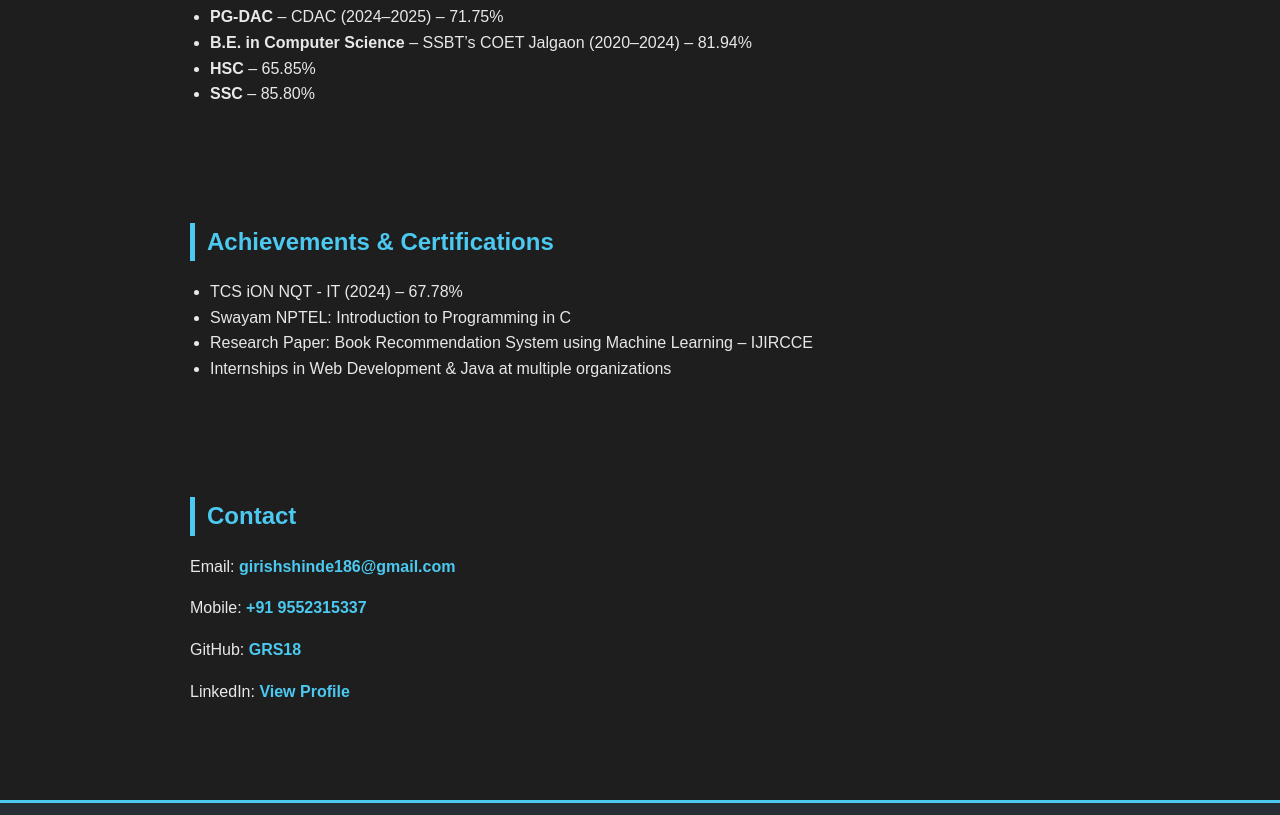
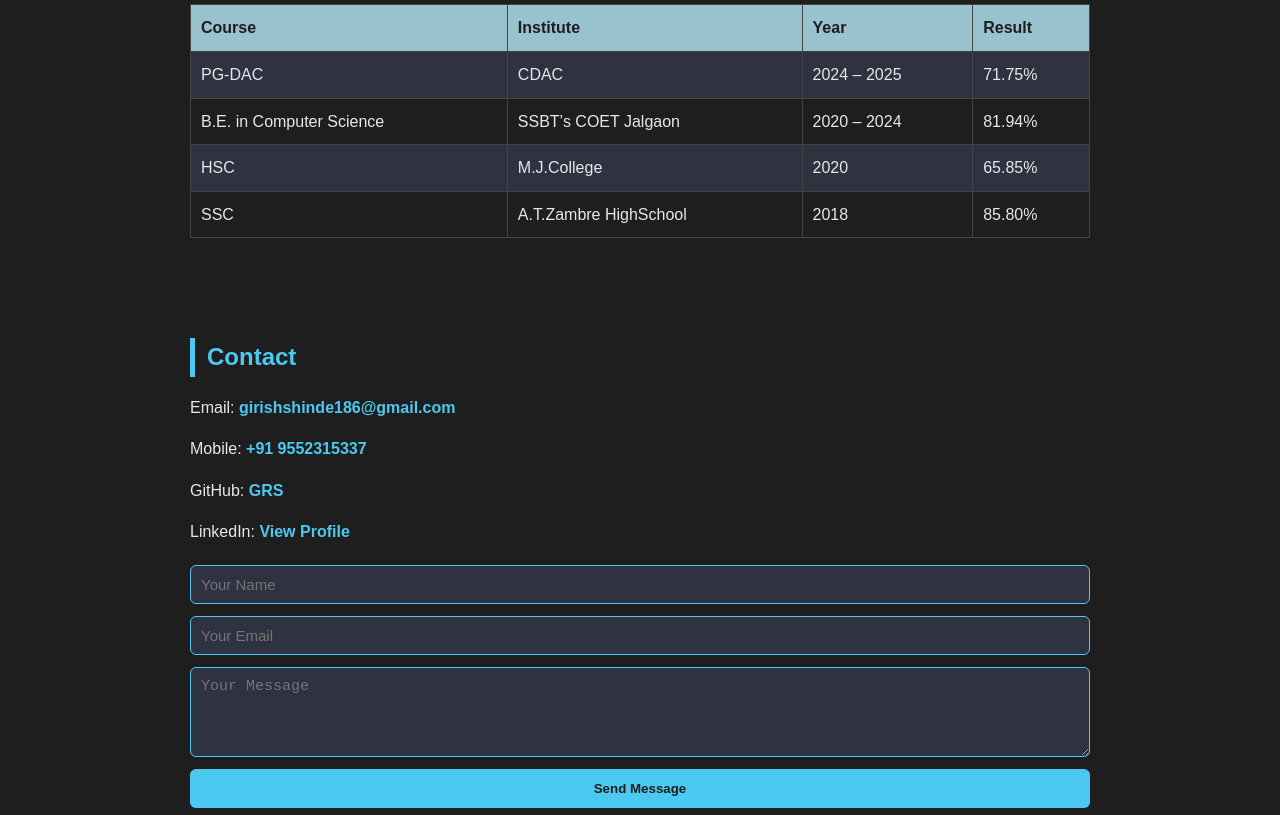
Before and after one commit to GRS18/profile-page, a plain HTML site: page index.html in a window 1280 px wide. Shown: the part 2245-3060 px from the top of the page. Drawn offline with Linux system fonts and the light colour scheme.

Commit message:
Add Education Table with data

```diff
--- a/index.html
+++ b/index.html
@@ -5,46 +5,55 @@
     <meta name="viewport" content="width=device-width, initial-scale=1.0" />
     <title>Girish Shinde | Software Engineer Portfolio</title>
     <link rel="stylesheet" href="style.css" />
-  <meta name="description" content="Portfolio of Girish Shinde — Full Stack Java Developer and Web Application Engineer.">
+    <meta
+      name="description"
+      content="Portfolio of Girish Shinde — Full Stack Java Developer and Web Application Engineer."
+    />
   </head>
 
   <body>
     <!-- ===== HEADER ===== -->
     <header class="header">
-    <!-- ✅ Profile Image -->
-    <img src="images/GRS.png" alt="Girish Shinde" class="profile-img">
+      <!-- Profile Image -->
+      <img src="images/GRS.png" alt="Girish Shinde" class="profile-img" />
 
       <h1>Girish Shinde</h1>
       <p class="role">Full Stack Java Developer | Web Application Engineer</p>
       <p class="location">Pune, Maharashtra</p>
       <p class="contact">
-      Email: <a href="mailto:girishshinde186@gmail.com">girishshinde186@gmail.com</a> |
-      Mobile: <a href="tel:+919552315337">+91 9552315337</a> |
+        Email:
+        <a href="mailto:girishshinde186@gmail.com">girishshinde186@gmail.com</a>
+        | Mobile: <a href="tel:+919552315337">+91 9552315337</a> |
         <a href="https://github.com/GRS18" target="_blank">GitHub</a> |
-      <a href="https://www.linkedin.com/in/girish-shinde-8a7907227" target="_blank">LinkedIn</a>
+        <a
+          href="https://www.linkedin.com/in/girish-shinde-8a7907227"
+          target="_blank"
+          >LinkedIn</a
+        >
       </p>
     </header>
 
     <!-- ===== MAIN ===== -->
     <main>
-
       <!-- ABOUT SECTION -->
       <section id="about" class="section">
         <h2>About Me</h2>
         <p>
-        I’m a passionate developer focused on building full-stack web applications using
+          I’m a passionate developer focused on building full-stack web
+          applications using
           <strong>Java, Spring Boot, React</strong>, and <strong>MySQL</strong>.
-        I’ve completed my <strong>PG-DAC</strong> from <strong>CDAC (71.75%)</strong> and
+          I’ve completed my <strong>PG-DAC</strong> from
+          <strong>CDAC (71.75%)</strong> and
           <strong>B.E. in Computer Science (81.94%)</strong>.
         </p>
         <p>
           Currently, I’m working at <strong>thinkbridge</strong> as an
-        <strong>Apprentice Software Engineer</strong>, where I’m enhancing my skills in real-world
-        software projects and modern web development.
+          <strong>Apprentice Software Engineer</strong>, where I’m enhancing my
+          skills in real-world software projects and modern web development.
         </p>
         <p>
-        I love building user-friendly interfaces and clean, maintainable code that turns ideas into
-        impactful products.
+          I love building user-friendly interfaces and clean, maintainable code
+          that turns ideas into impactful products.
         </p>
       </section>
 
@@ -67,16 +76,19 @@
         <article class="project">
           <h3>NestOp's — Society Management System</h3>
           <p>
-          Developed using <strong>Java(Spring Boot)</strong>, <strong>ReactJS</strong>, and <strong>MySQL</strong>.
-          A system to manage society operations like billing, maintenance, communication and many more in a single dashboard.
+            Developed using <strong>Java(Spring Boot)</strong>,
+            <strong>ReactJS</strong>, and <strong>MySQL</strong>. A system to
+            manage society operations like billing, maintenance, communication
+            and many more in a single dashboard.
           </p>
         </article>
 
         <article class="project">
           <h3>Book Recommendation System using Machine Learning</h3>
           <p>
-          Created with <strong>Python</strong>, <strong>Flask</strong>, <strong>HTML/CSS</strong>, and
-          <strong>JavaScript</strong>. Provides personalized book suggestions using machine learning algorithms.
+            Created with <strong>Python</strong>, <strong>Flask</strong>,
+            <strong>HTML/CSS</strong>, and <strong>JavaScript</strong>. Provides
+            personalized book suggestions using machine learning algorithms.
           </p>
         </article>
       </section>
@@ -86,14 +98,19 @@
         <h2>Experience</h2>
 
         <!-- Thinkbridge Logo -->
-      <img src="images/thinkbridge logo.jpg" alt="Thinkbridge" class="company-logo">
+        <img
+          src="images/thinkbridge logo.jpg"
+          alt="Thinkbridge"
+          class="company-logo"
+        />
 
         <article>
           <h3>Apprentice Software Engineer — Thinkbridge</h3>
           <p><strong>Duration:</strong> Nov 2025 – Present</p>
           <p>
-          Working on full-stack development using Different Languages and modern frameworks.
-          Gaining experience in debugging, teamwork, and clean software design.
+            Currently undergoing the Thinkschool Apprenticeship Program at Thinkbridge, focusing on
+      building full-stack development skills in HTML and CSS. Working on guided tasks,
+      code reviews, and learning clean code practices through real-world exercises.
           </p>
         </article>
       </section>
@@ -101,32 +118,75 @@
       <!-- EDUCATION SECTION -->
       <section id="education" class="section">
         <h2>Education</h2>
-      <ul>
-        <li><strong>PG-DAC</strong> – CDAC (2024–2025) – 71.75%</li>
-        <li><strong>B.E. in Computer Science</strong> – SSBT’s COET Jalgaon (2020–2024) – 81.94%</li>
-        <li><strong>HSC</strong> – 65.85%</li>
-        <li><strong>SSC</strong> – 85.80%</li>
-      </ul>
-    </section>
 
-    <!-- ACHIEVEMENTS SECTION -->
-    <section id="achievements" class="section">
-      <h2>Achievements & Certifications</h2>
-      <ul>
-        <li>TCS iON NQT - IT (2024) – 67.78%</li>
-        <li>Swayam NPTEL: Introduction to Programming in C</li>
-        <li>Research Paper: Book Recommendation System using Machine Learning – IJIRCCE</li>
-        <li>Internships in Web Development & Java at multiple organizations</li>
-      </ul>
+        <table class="edu-table">
+          <tr>
+            <th>Course</th>
+            <th>Institute</th>
+            <th>Year</th>
+            <th>Result</th>
+          </tr>
+
+          <tr>
+            <td>PG-DAC</td>
+            <td>CDAC</td>
+            <td>2024 – 2025</td>
+            <td>71.75%</td>
+          </tr>
+
+          <tr>
+            <td>B.E. in Computer Science</td>
+            <td>SSBT’s COET Jalgaon</td>
+            <td>2020 – 2024</td>
+            <td>81.94%</td>
+          </tr>
+
+          <tr>
+            <td>HSC</td>
+            <td>M.J.College</td>
+            <td>2020</td>
+            <td>65.85%</td>
+          </tr>
+
+          <tr>
+            <td>SSC</td>
+            <td>A.T.Zambre HighSchool</td>
+            <td>2018</td>
+            <td>85.80%</td>
+          </tr>
+        </table>
       </section>
 
       <!-- CONTACT SECTION -->
       <section id="contact" class="section">
         <h2>Contact</h2>
-      <p>Email: <a href="mailto:girishshinde186@gmail.com">girishshinde186@gmail.com</a></p>
+        <p>
+          Email:
+          <a href="mailto:girishshinde186@gmail.com"
+            >girishshinde186@gmail.com</a
+          >
+        </p>
         <p>Mobile: <a href="tel:+919552315337">+91 9552315337</a></p>
-      <p>GitHub: <a href="https://github.com/GRS18" target="_blank">GRS18</a></p>
-      <p>LinkedIn: <a href="https://www.linkedin.com/in/girish-shinde-8a7907227" target="_blank">View Profile</a></p>
+        <p>
+          GitHub: <a href="https://github.com/GRS18" target="_blank">GRS</a>
+        </p>
+        <p>
+          LinkedIn:
+          <a
+            href="https://www.linkedin.com/in/girish-shinde-8a7907227"
+            target="_blank"
+            >View Profile</a
+          >
+        </p>
+        <!-- Contact Form -->
+        <form class="contact-form" action="#" method="post">
+          <input type="text" name="name" placeholder="Your Name" required>
+          <input type="email" name="email" placeholder="Your Email" required>
+          <textarea name="message" placeholder="Your Message" rows="4" required></textarea>
+          <button type="submit" class="btn-send">Send Message</button>
+        </form>
+</section>
+
       </section>
     </main>
 
--- a/style.css
+++ b/style.css
@@ -3,7 +3,7 @@ body {
   font-family: Arial, Helvetica, sans-serif;
   margin: 0;
   padding: 0;
-  background: #1e1e1e;          /* Softer dark gray */
+  background: #1e1e1e; /* Softer dark gray */
   color: #e8e8e8;
   line-height: 1.6;
 }
@@ -18,17 +18,17 @@ body {
 
 /* ===== HEADER ===== */
 .header {
-  background: #282c34;          /* VS Code dark gray */
+  background: #282c34; /* VS Code dark gray */
   text-align: center;
   padding: 60px 20px;
   color: #ffffff;
-  border-bottom: 3px solid #4cc9f0;  /* Cyan accent */
+  border-bottom: 3px solid #4cc9f0; /* Cyan accent */
 }
 
 .header h1 {
   font-size: 42px;
   margin-bottom: 10px;
-  color: #4cc9f0;               /* Accent color */
+  color: #4cc9f0; /* Accent color */
 }
 
 .role {
@@ -61,7 +61,7 @@ ul {
 
 /* ===== PROJECT CARDS ===== */
 .project {
-  background: #2e3241;          /* lighter card */
+  background: #2e3241; /* lighter card */
   padding: 15px;
   margin-bottom: 15px;
   border-left: 4px solid #4cc9f0;
@@ -70,7 +70,7 @@ ul {
 }
 
 .project:hover {
-  background: #3a3f52;          /* hover soft effect */
+  background: #3a3f52; /* hover soft effect */
 }
 
 /* ===== FOOTER ===== */
@@ -111,7 +111,6 @@ ul {
   box-shadow: 0 0 25px rgba(100, 200, 255, 0.3);
 }
 
-
 /* ===== COMPANY LOGO ===== */
 .company-logo {
   width: 100px;
@@ -124,3 +123,73 @@ ul {
 .company-logo:hover {
   transform: scale(1.05);
 }
+
+/* ===== EDUCATION TABLE ===== */
+.edu-table {
+  width: 100%;
+  border-collapse: collapse;
+  margin-top: 15px;
+}
+
+.edu-table th,
+.edu-table td {
+  border: 1px solid #444;
+  padding: 10px;
+  text-align: left;
+}
+
+.edu-table th {
+  background: #99c2cf;
+  color: #1e1e1e;
+  font-weight: bold;
+}
+
+.edu-table tr:nth-child(even) {
+  background: #2e3241;
+}
+
+.edu-table tr:hover {
+  background: #3a3f52;
+  transition: 0.3s ease-in-out;
+}
+
+/* ===== CONTACT FORM ===== */
+.contact-form {
+  display: flex;
+  flex-direction: column;
+  gap: 12px;
+  margin-top: 20px;
+}
+
+.contact-form input,
+.contact-form textarea {
+  background: #2e3241;
+  border: 1px solid #4cc9f0;
+  padding: 10px;
+  color: #ffffff;
+  border-radius: 6px;
+  font-size: 15px;
+}
+
+.contact-form input:focus,
+.contact-form textarea:focus {
+  outline: none;
+  border-color: #90e0ef;
+  box-shadow: 0 0 8px rgba(80, 180, 255, 0.4);
+}
+
+.btn-send {
+  background: #4cc9f0;
+  color: #1e1e1e;
+  border: none;
+  padding: 12px;
+  border-radius: 6px;
+  font-weight: bold;
+  cursor: pointer;
+  transition: 0.3s ease-in-out;
+}
+
+.btn-send:hover {
+  background: #90e0ef;
+  transform: scale(1.03);
+}
```
Also changed, not shown: images/grs.jpg (deleted). Lines whose indentation alone changed are shown as unchanged.
